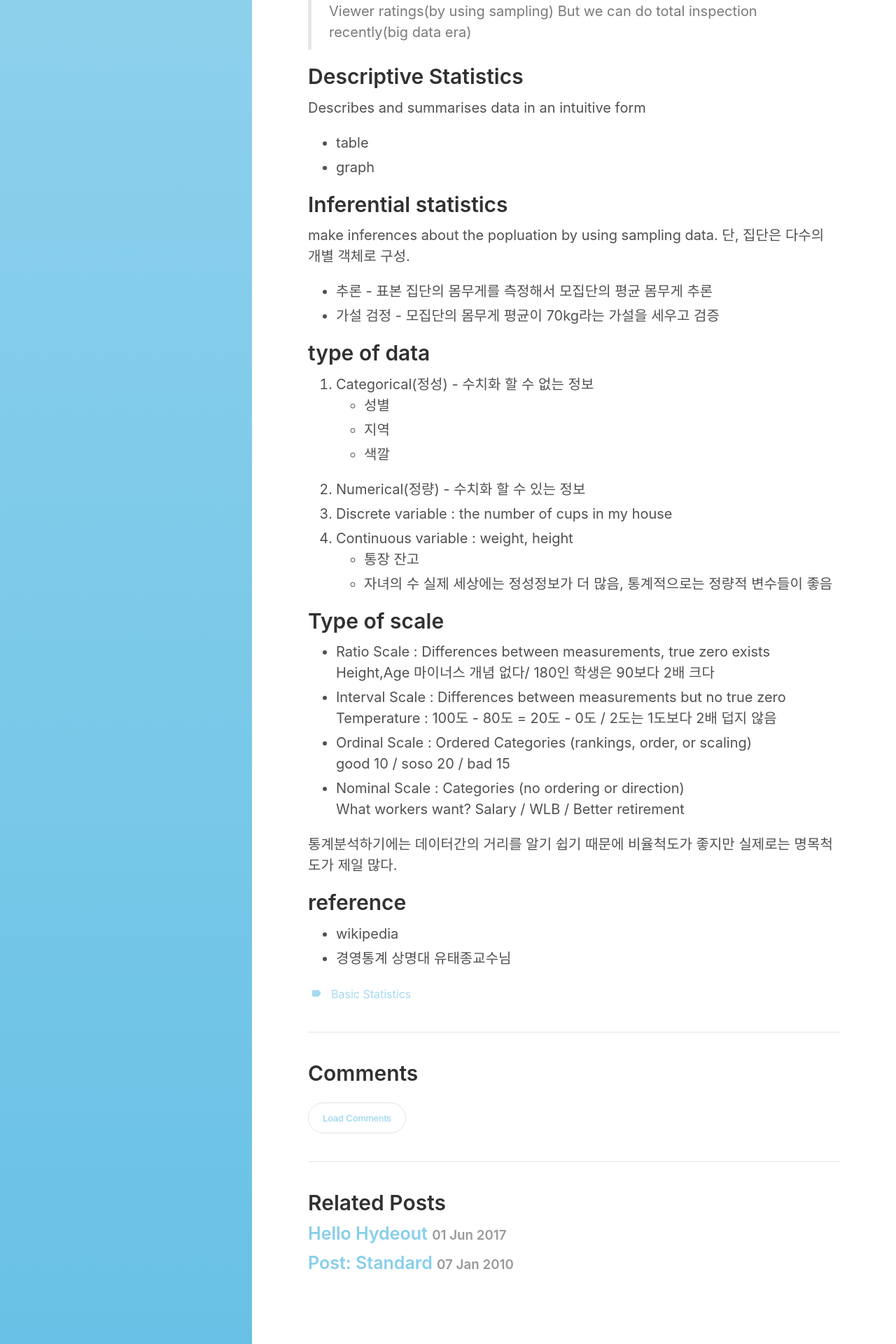
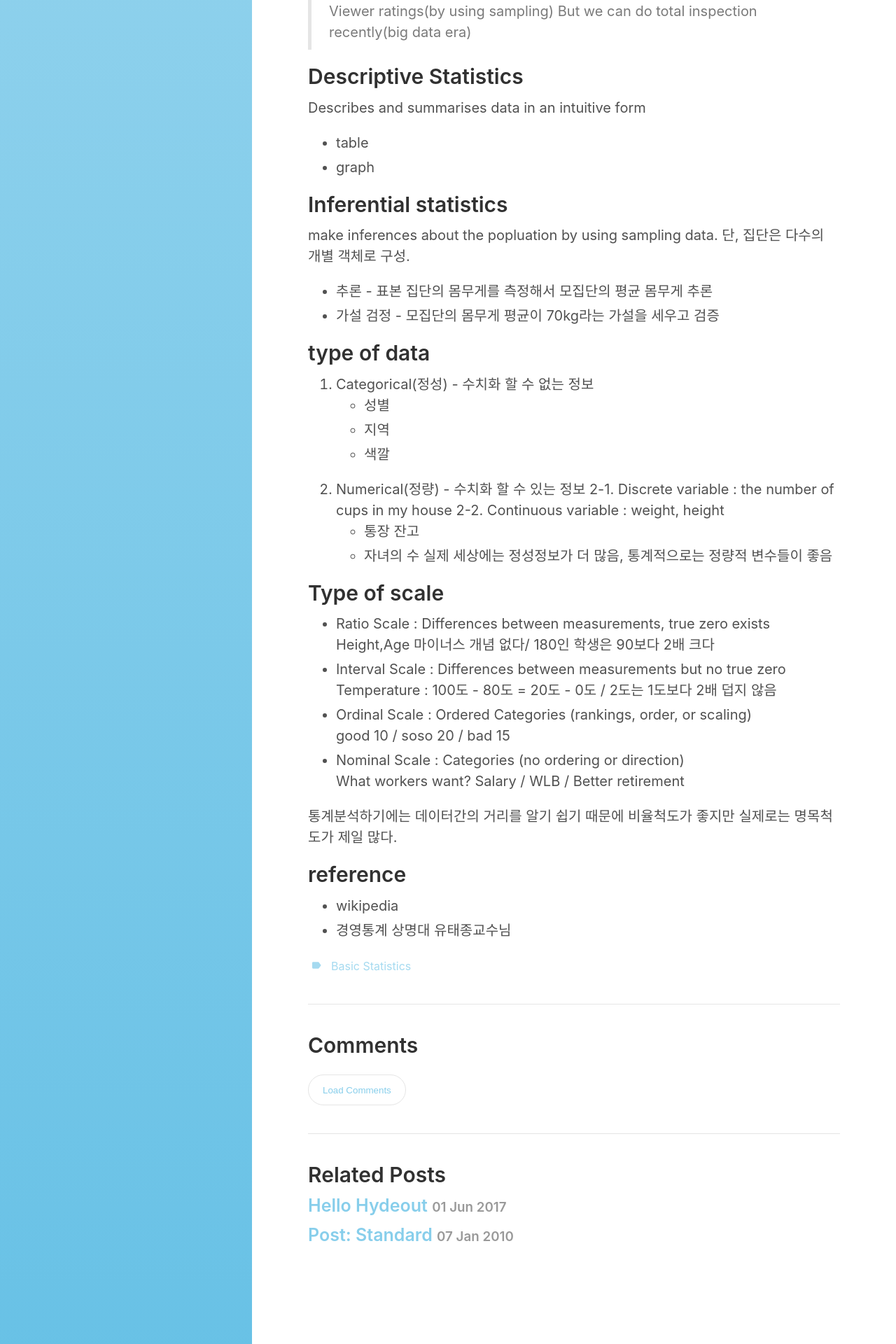
Before and after one commit to vlufoot/vlufoot.github.io, a Jekyll site: the page built from _posts/2018-10-19-datascience-statics1.md, in a window 1280 px wide. Shown: the part 1344-3264 px from the top of the page at 70% size. Built offline with Jekyll 4.4.1, drawn with Linux system fonts in a browser that asks for light colours.

Commit message:
Update 2018-10-19-datascience-statics1.md

```diff
--- a/_posts/2018-10-19-datascience-statics1.md
+++ b/_posts/2018-10-19-datascience-statics1.md
@@ -79,8 +79,8 @@
 * 색깔
 
 2. Numerical(정량) - 수치화 할 수 있는 정보
-2. Discrete variable : the number of cups in my house
-2. Continuous variable : weight, height
+  2-1. Discrete variable : the number of cups in my house
+  2-2. Continuous variable : weight, height
 * 통장 잔고
 * 자녀의 수
 실제 세상에는 정성정보가 더 많음, 통계적으로는 정량적 변수들이 좋음
```
